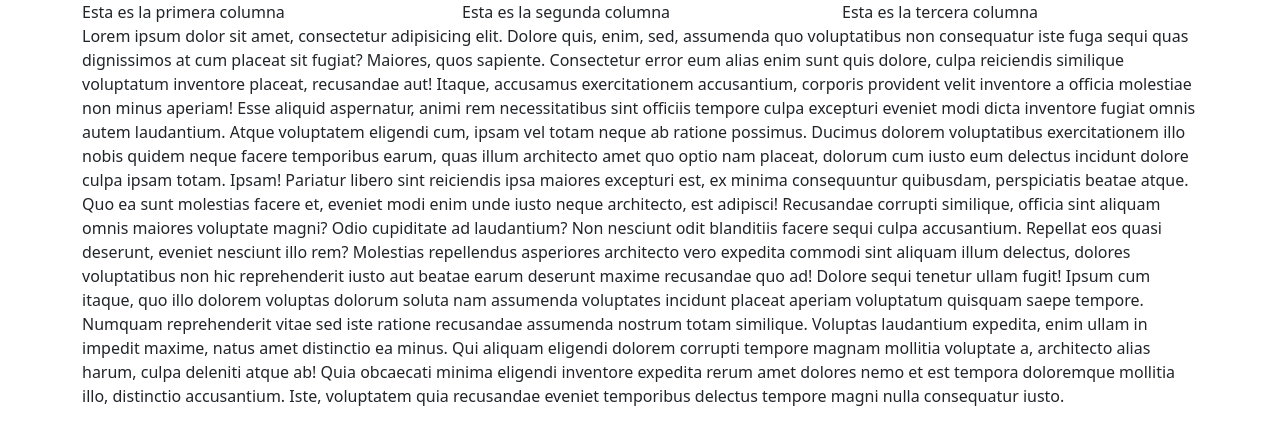
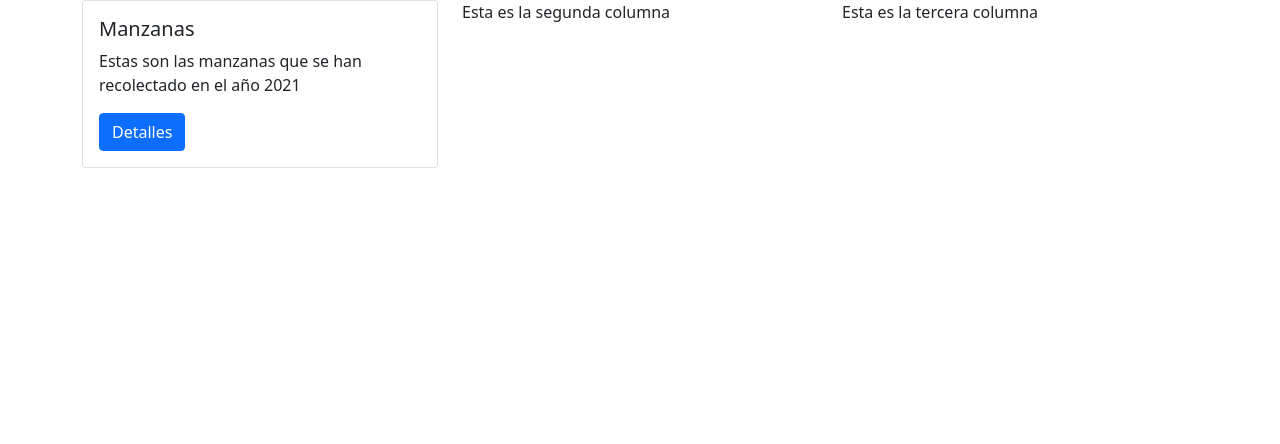
Before and after one commit to DavidCT/PruebaDesarrolloWeb, a plain HTML site: page index.html in a window 1280 px wide. Drawn offline with nearby package versions, Linux system fonts and the light colour scheme.

Commit message:
Bootstrap

```diff
--- a/index.html
+++ b/index.html
@@ -13,41 +13,17 @@
 <body>
     <div class="container">
         <div class="row">
-            <div class="col">Esta es la primera columna</div>
+            <div class="col">
+                <div class="card">
+                    <div class="card-body">
+                        <h5 class="card-title">Manzanas</h5>
+                        <p class="card-text">Estas son las manzanas que se han recolectado en el año 2021</p>
+                        <a href="#" class="btn btn-primary">Detalles</a>
+                    </div>
+                </div>
+            </div>
             <div class="col">Esta es la segunda columna</div>
             <div class="col">Esta es la tercera columna</div>
-        </div>
-        <div class="row">
-            <div class="col">Lorem ipsum dolor sit amet, consectetur adipisicing elit. Dolore quis, enim, sed, assumenda
-                quo voluptatibus non consequatur iste fuga sequi quas dignissimos at cum placeat sit fugiat? Maiores,
-                quos sapiente.
-                Consectetur error eum alias enim sunt quis dolore, culpa reiciendis similique voluptatum inventore
-                placeat, recusandae aut! Itaque, accusamus exercitationem accusantium, corporis provident velit
-                inventore a officia molestiae non minus aperiam!
-                Esse aliquid aspernatur, animi rem necessitatibus sint officiis tempore culpa excepturi eveniet modi
-                dicta inventore fugiat omnis autem laudantium. Atque voluptatem eligendi cum, ipsam vel totam neque ab
-                ratione possimus.
-                Ducimus dolorem voluptatibus exercitationem illo nobis quidem neque facere temporibus earum, quas illum
-                architecto amet quo optio nam placeat, dolorum cum iusto eum delectus incidunt dolore culpa ipsam totam.
-                Ipsam!
-                Pariatur libero sint reiciendis ipsa maiores excepturi est, ex minima consequuntur quibusdam,
-                perspiciatis beatae atque. Quo ea sunt molestias facere et, eveniet modi enim unde iusto neque
-                architecto, est adipisci!
-                Recusandae corrupti similique, officia sint aliquam omnis maiores voluptate magni? Odio cupiditate ad
-                laudantium? Non nesciunt odit blanditiis facere sequi culpa accusantium. Repellat eos quasi deserunt,
-                eveniet nesciunt illo rem?
-                Molestias repellendus asperiores architecto vero expedita commodi sint aliquam illum delectus, dolores
-                voluptatibus non hic reprehenderit iusto aut beatae earum deserunt maxime recusandae quo ad! Dolore
-                sequi tenetur ullam fugit!
-                Ipsum cum itaque, quo illo dolorem voluptas dolorum soluta nam assumenda voluptates incidunt placeat
-                aperiam voluptatum quisquam saepe tempore. Numquam reprehenderit vitae sed iste ratione recusandae
-                assumenda nostrum totam similique.
-                Voluptas laudantium expedita, enim ullam in impedit maxime, natus amet distinctio ea minus. Qui aliquam
-                eligendi dolorem corrupti tempore magnam mollitia voluptate a, architecto alias harum, culpa deleniti
-                atque ab!
-                Quia obcaecati minima eligendi inventore expedita rerum amet dolores nemo et est tempora doloremque
-                mollitia illo, distinctio accusantium. Iste, voluptatem quia recusandae eveniet temporibus delectus
-                tempore magni nulla consequatur iusto.</div>
         </div>
     </div>
     <script src="https://cdn.jsdelivr.net/npm/bootstrap@5.0.1/dist/js/bootstrap.bundle.min.js"
```
Also changed, not shown: estilo.css (added).
